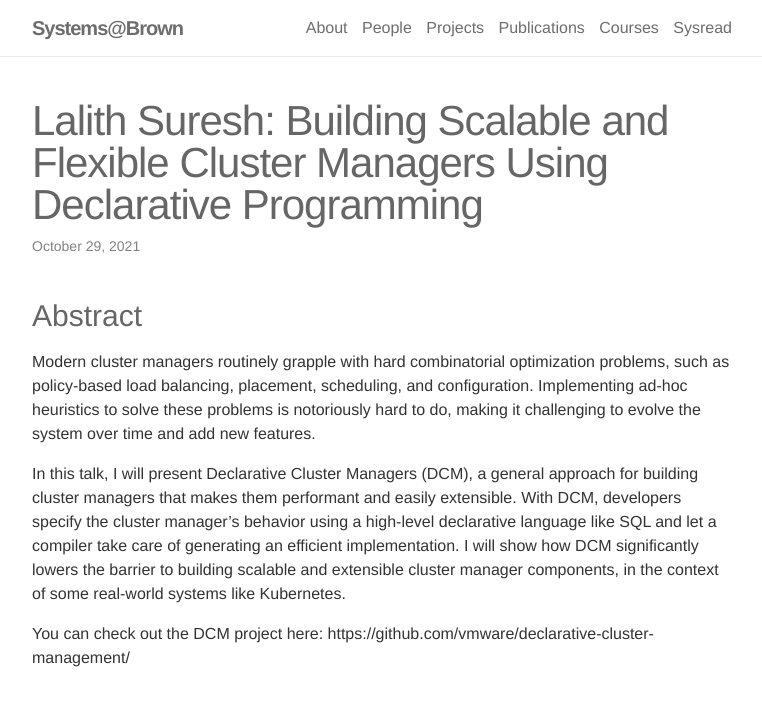
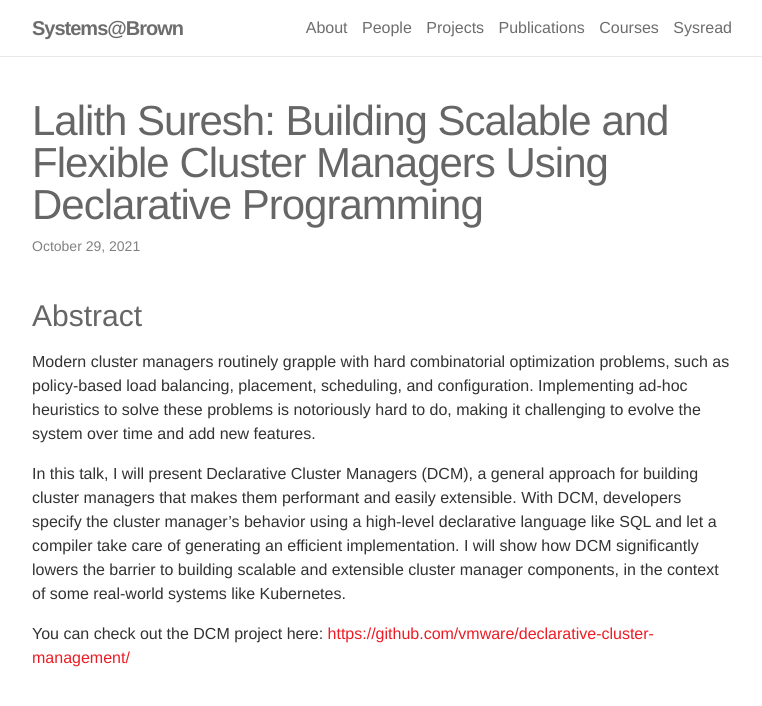
Before and after one commit to brownsys/systems-web, a Jekyll site: the page built from _sysread/2021-10-29 | Lalith Suresh.md, in a window 1280 px wide. Shown: the top 706 px of the page, without its empty margins (258-1020 px from the left). Built offline with Jekyll 4.4.1, drawn with Linux system fonts in a browser that asks for light colours; nearby versions of some CDN libraries; some of the changed lines change nothing that is shown.

Commit message:
Fixed a link

```diff
--- a/_sysread/2021-10-29 | Lalith Suresh.md
+++ b/_sysread/2021-10-29 | Lalith Suresh.md
@@ -22,4 +22,4 @@ the barrier to building scalable and extensible cluster manager components, in
 the context of some real-world systems like Kubernetes.
 
 You can check out the DCM project here:
-https://github.com/vmware/declarative-cluster-management/
+[https://github.com/vmware/declarative-cluster-management/](https://github.com/vmware/declarative-cluster-management/)
```
